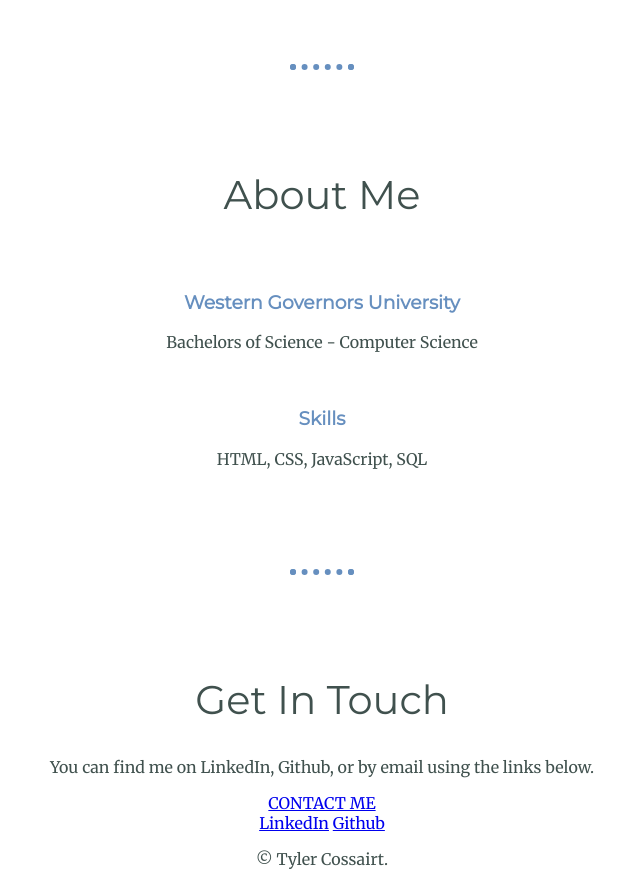
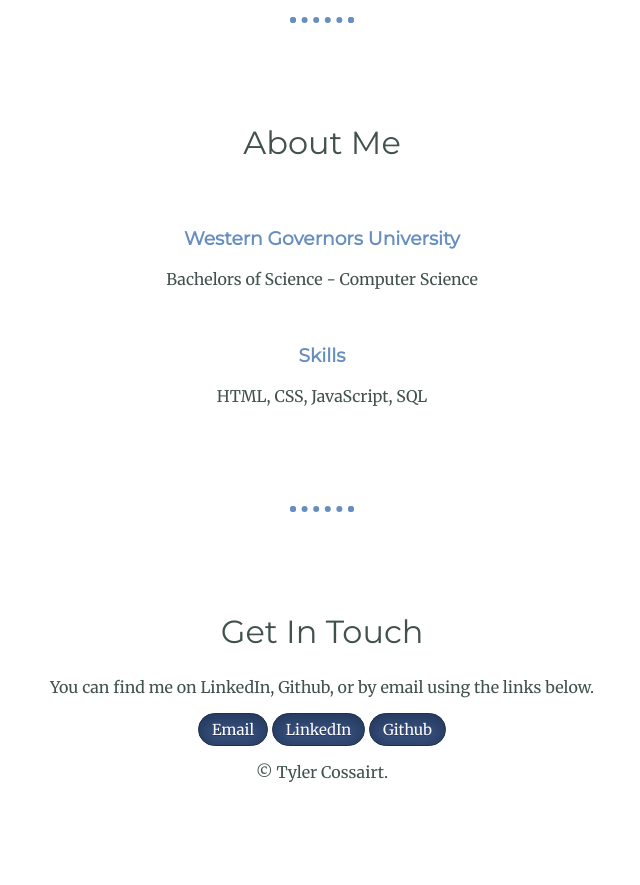
Before and after one commit to ohfrak/personal_website, a plain HTML site: page index.html in a window 1280 px wide. Shown: the part 800-1685 px from the top of the page, without its empty margins (318-958 px from the left). After the commit the page ends 1598 px from the top, so only its background shows below. Drawn offline with Linux system fonts and the light colour scheme.

Commit message:
css updates

```diff
--- a/CSS/styles.css
+++ b/CSS/styles.css
@@ -21,13 +21,38 @@
 
 h2 {
   font-family: 'Montserrat', sans-serif;
-  font-size: 2.5rem;
+  font-size: 2.0rem;
   font-weight: normal;
 }
 
 h3 {
   color: #668FBF;
   font-family: 'Montserrat', sans-serif;
+}
+
+.footer-link{
+  box-shadow:inset 0 0 15px 3px #23395e;
+background:linear-gradient(to bottom, #2e466e 5%, #415989 100%);
+background-color:#2e466e;
+border-radius:17px;
+border:1px solid #1f2f47;
+display:inline-block;
+cursor:pointer;
+color:#ffffff;
+font-family: 'Merriweather', serif;
+font-size:15px;
+padding:6px 13px;
+text-decoration:none;
+text-shadow:0 1px 0 #263666;
+}
+
+.footer-link:hover {
+	background:linear-gradient(to bottom, #415989 5%, #2e466e 100%);
+	background-color:#415989;
+}
+.footer-link:active {
+	position:relative;
+	top:1px;
 }
 
 .top-container {
--- a/index.html
+++ b/index.html
@@ -14,7 +14,7 @@
   <div class="top-container">
     <img class="top-cloud"src="images/cloud.png" alt="cloud.png">
     <h1>I'm Tyler</h1>
-    <h2>and I am an aspiring developer.</h2>
+    <h2>a computer science student and aspiring developer.</h2>
     <img class="bottom-cloud"src="images/cloud.png" alt="cloud.png">
     <img src="images/mountain.png" alt="mountain.png">
   </div>
@@ -44,12 +44,12 @@
     <div class="contact-me">
       <h2>Get In Touch</h2>
       <p>You can find me on LinkedIn, Github, or by email using the links below.</p>
-      <a class="btn" href="mailto:tylercossairt22@gmail.com">CONTACT ME</a>
     </div>
   </div>
 
 
   <div class="bottom-container">
+    <a class="footer-link" href="mailto:tylercossairt22@gmail.com">Email</a>
     <a class="footer-link" href="https://www.linkedin.com/in/tyler-cossairt-a22171127">LinkedIn</a>
     <a class="footer-link" href="https://github.com/ohfrak">Github</a>
     <p>© Tyler Cossairt.</p>
```
